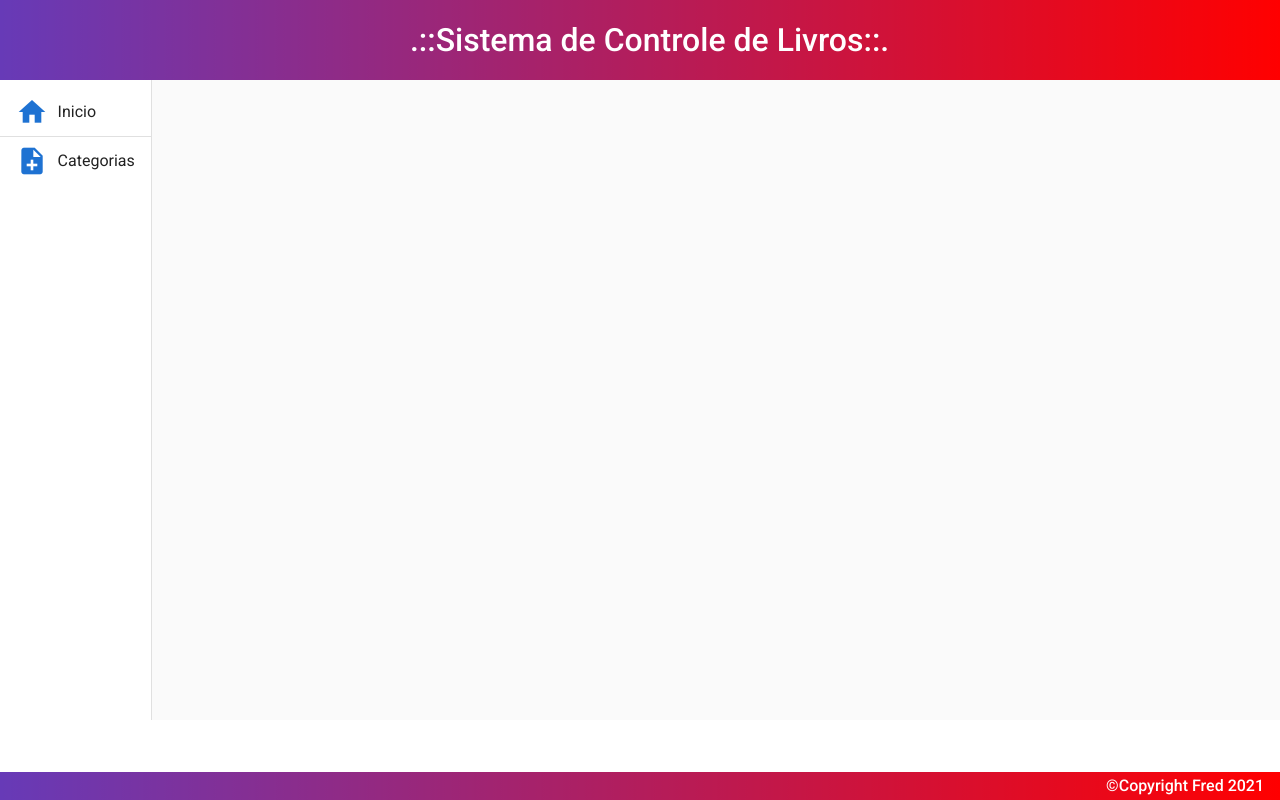
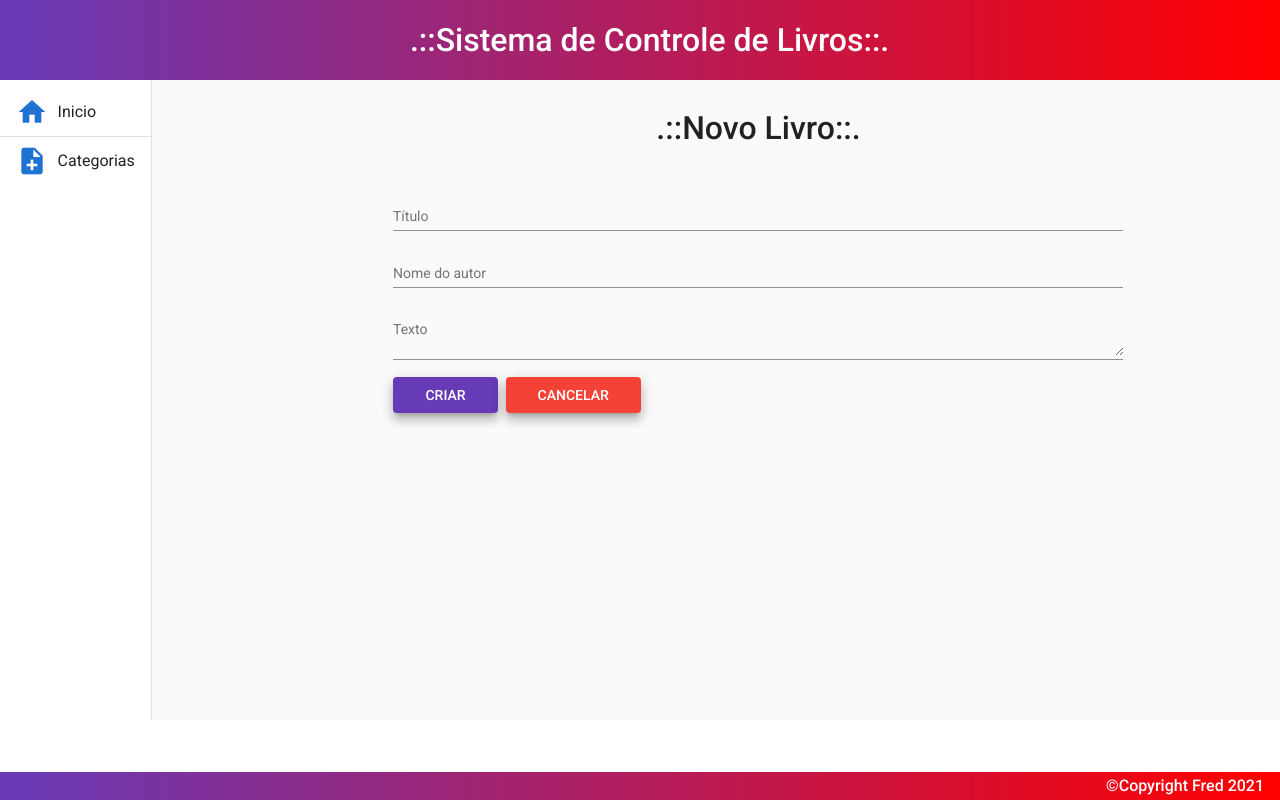
Before and after one commit to fredyefra/angular-livraria-frontend, an Angular app: page /categorias/1/livros/create in a window 1280 px wide. Before the commit this address led to /. Built offline with nearby package versions, Linux system fonts and the light colour scheme.

Commit message:
Componente criar livro associado a categoria.

```diff
--- a/src/app/components/view/categoria/categoria-list/categoria-list.component.html
+++ b/src/app/components/view/categoria/categoria-list/categoria-list.component.html
@@ -3,7 +3,7 @@
     <h1>.::Consultar Categorias::.</h1>
   </div>
 
-  <button class="button mat-elevation-z8" (click)="rotaNovaCategoria()" mat-flat-button color="primary">
+  <button class="button mat-elevation-z8" (click)="novaCategoria()" mat-flat-button color="primary">
     + NOVA CATEGORIA
   </button>
 
--- a/src/app/components/view/categoria/categoria-list/categoria-list.component.ts
+++ b/src/app/components/view/categoria/categoria-list/categoria-list.component.ts
@@ -38,7 +38,7 @@ export class CategoriaListComponent implements OnInit {
     })
   }
 
-  rotaNovaCategoria(): void{
+  novaCategoria(): void{
     this.rota.navigate(["categorias/create"]);
   }
 
--- a/src/app/components/view/livro/livro-create/livro-create.component.css
+++ b/src/app/components/view/livro/livro-create/livro-create.component.css
@@ -0,0 +1,26 @@
+form{
+    text-align: center;
+    width: 70%;
+    margin: 2rem auto 0 auto;
+    }
+
+    h1{
+        font-size: 2rem;
+        font-weight: 500;
+        margin-bottom: 3rem;
+    }
+
+    .form{
+        width: 100%;
+    }
+
+    .buttons{
+        width: 100%;
+        text-align: start;
+    }
+
+    button{
+        margin-right: .5rem;
+        padding-right: 2rem;
+        padding-left: 2rem;
+    }
--- a/src/app/components/view/livro/livro-create/livro-create.component.html
+++ b/src/app/components/view/livro/livro-create/livro-create.component.html
@@ -1 +1,30 @@
-<p>livro-create works!</p>
+<form method="POST">
+    <h1>
+        .::Novo Livro::.
+    </h1>
+    <mat-form-field class="form">
+       <mat-label>Título</mat-label>
+       <input matInput  type="text" name="titulo" placeholder="lorem ipsum" maxlength="100">
+    </mat-form-field>
+
+    <mat-form-field class="form">
+        <mat-label>Nome do autor</mat-label>
+        <input matInput  type="text" name="autor" placeholder="lorem ipsum" maxlength="100">
+     </mat-form-field>
+
+    <mat-form-field class="form">
+        <mat-label>Texto</mat-label>
+        <textarea matInput  type="text" name="texto" placeholder="lorem ipsum" maxlength="2000000"></textarea>
+     </mat-form-field>
+
+    <div class="buttons">
+        <button   class="button mat-elevation-z8" mat-flat-button color="primary">
+            CRIAR
+          </button>
+
+          <button  class="button mat-elevation-z8" mat-flat-button color="warn">
+            CANCELAR
+          </button>
+    </div>
+
+</form>
--- a/src/app/components/view/livro/livro-list/livro-list.component.html
+++ b/src/app/components/view/livro/livro-list/livro-list.component.html
@@ -3,7 +3,7 @@
       <h1>.::Consultar Livros::.</h1>
     </div>
 
-    <button class="button mat-elevation-z8" mat-flat-button color="primary">
+    <button (click)="novoLivro()"  class="button mat-elevation-z8" mat-flat-button color="primary">
       + NOVO LIVRO
     </button>
 
--- a/src/app/components/view/livro/livro-list/livro-list.component.ts
+++ b/src/app/components/view/livro/livro-list/livro-list.component.ts
@@ -1,8 +1,8 @@
 import { Component, OnInit } from "@angular/core";
 import { ActivatedRoute, Router } from "@angular/router";
 import { Categoria } from "src/app/components/view/categoria/categoria.model";
-import { Livro } from "../livro.model";
-import { LivroService } from "../livro.service";
+import { Livro } from "../../../../components/view/livro/livro.model";
+import { LivroService } from "../../../../components/view/livro/livro.service";
 
 @Component({
   selector: "app-livro-list",
@@ -22,7 +22,7 @@ export class LivroListComponent implements OnInit {
 
   }; */
 
-  constructor(private service: LivroService, private router: ActivatedRoute) {}
+  constructor(private service: LivroService, private rota: Router, private router: ActivatedRoute) {}
 
   ngOnInit(): void {
     this.categoria_id = this.router.snapshot.paramMap.get("categoria_id")!;
@@ -35,4 +35,10 @@ export class LivroListComponent implements OnInit {
       console.log(this.livros);
     });
   }
+
+  novoLivro(): void{
+    this.rota.navigate([`/categorias/${this.categoria_id}/livros/create`]);
+  }
+
+
 }
```
Also changed, not shown: src/app/app-routing.module.ts (+8 -5 lines).
